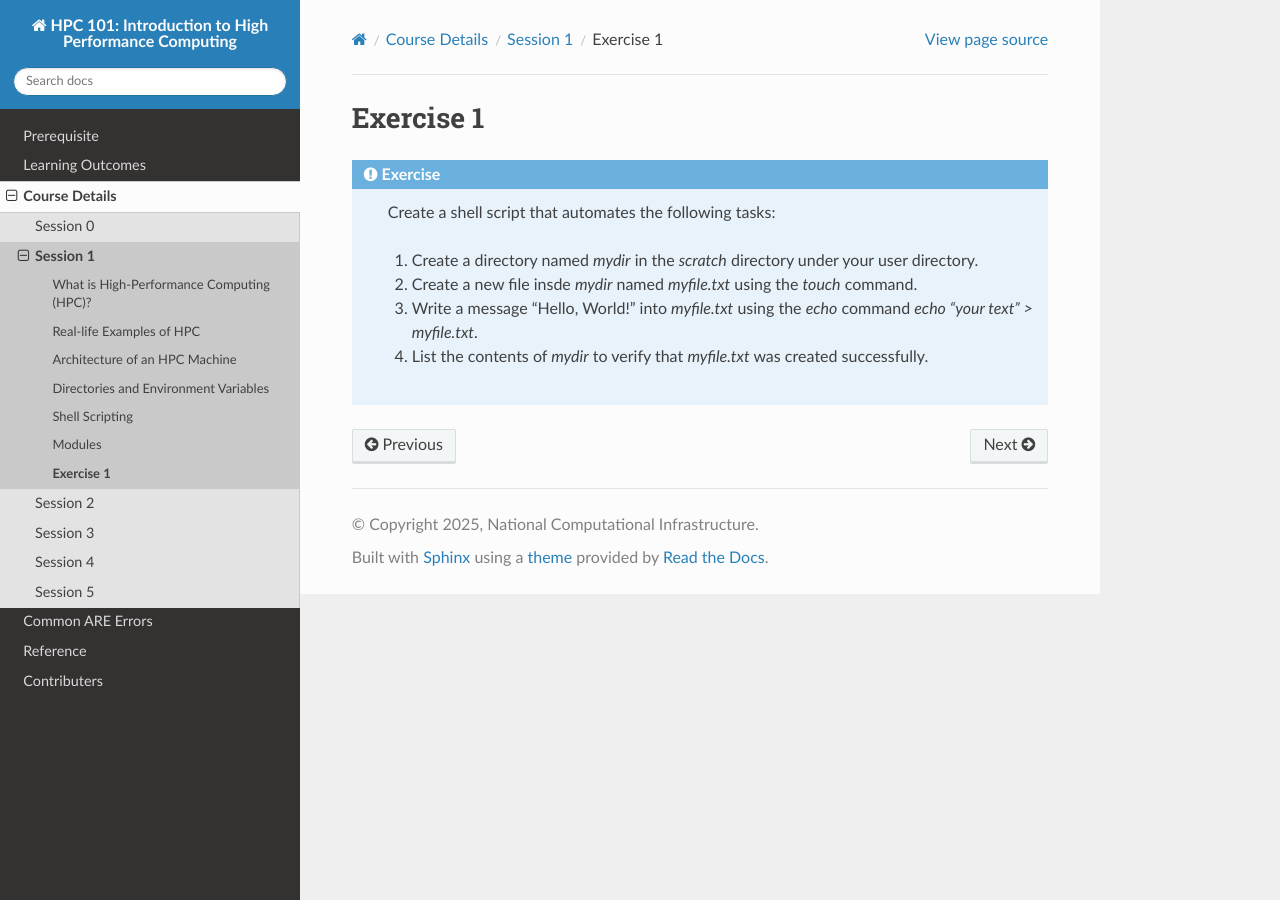
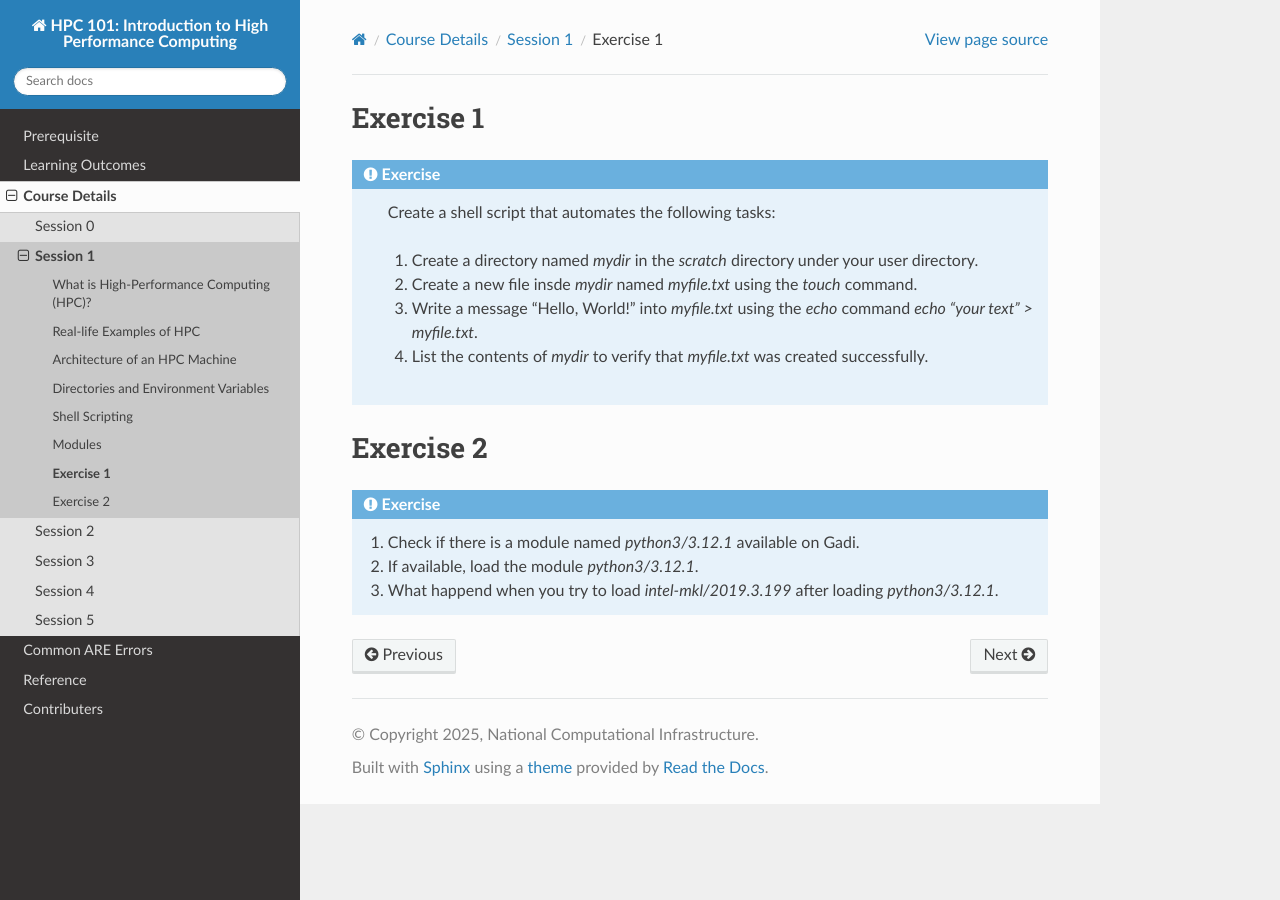
Before and after one commit to matinnuhamunada/hpc101, a Sphinx documentation site: the page built from docs/source/tutorial/session1/exercise.rst, in a window 1280 px wide. Built offline with Sphinx 7.4.7 and the Read the Docs theme 3.1.0, drawn with Linux system fonts in a browser that asks for light colours; pages that are not in the unit, such as notebooks, are missing from menus.

Commit message:
exercise 2 added

```diff
--- a/docs/source/tutorial/session1/exercise.rst
+++ b/docs/source/tutorial/session1/exercise.rst
@@ -13,3 +13,16 @@ Exercise 1
     3. Write a message "Hello, World!" into `myfile.txt` using the `echo` command `echo "your text" > myfile.txt`.
 
     4. List the contents of `mydir` to verify that `myfile.txt` was created successfully.
+
+
+Exercise 2
+-----------------
+
+.. admonition:: Exercise
+   :class: todo
+
+   1. Check if there is a module named `python3/3.12.1` available on Gadi.
+
+   2. If available, load the module `python3/3.12.1`.
+
+   3. What happend when you try to load `intel-mkl/2019.3.199` after loading `python3/3.12.1`.
```
